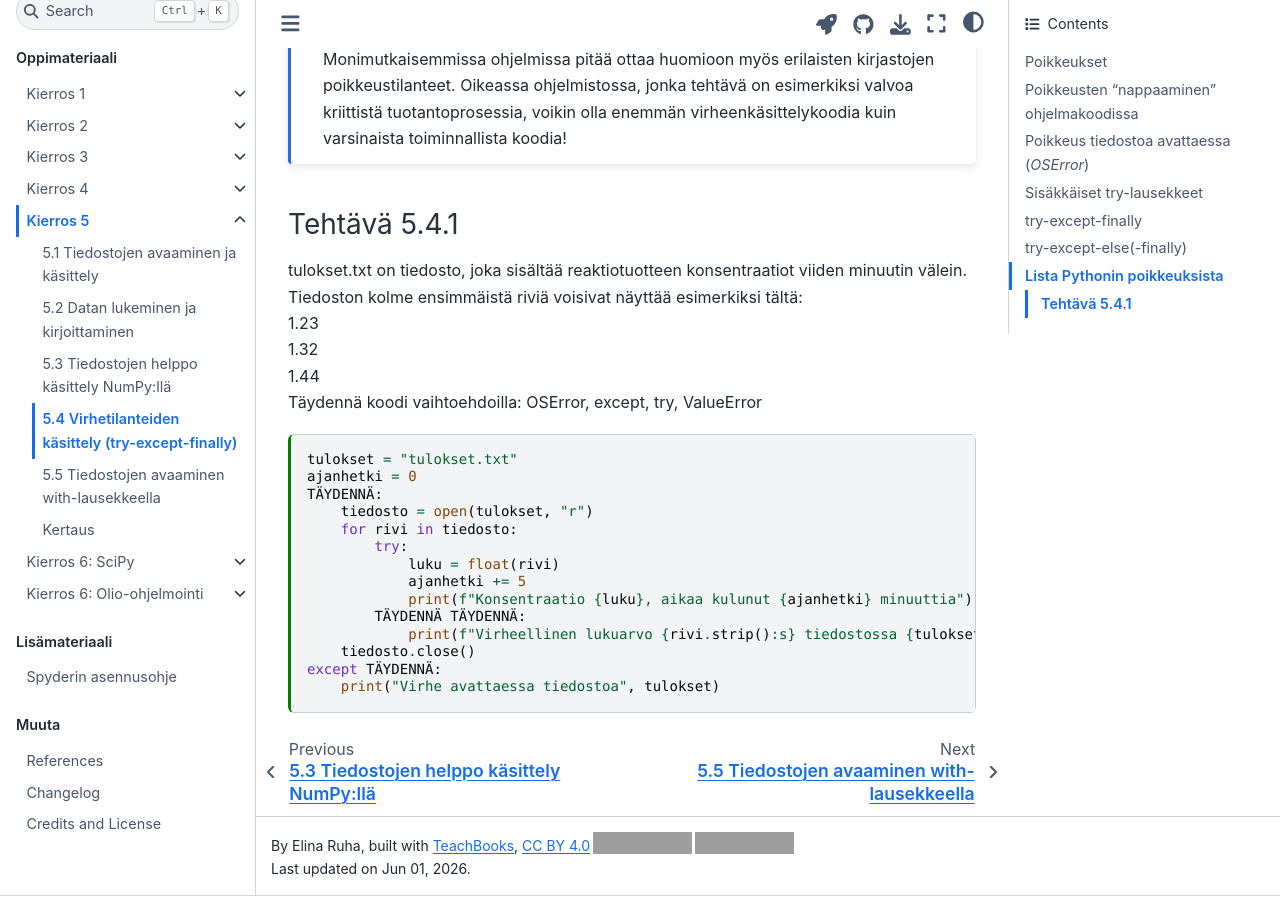
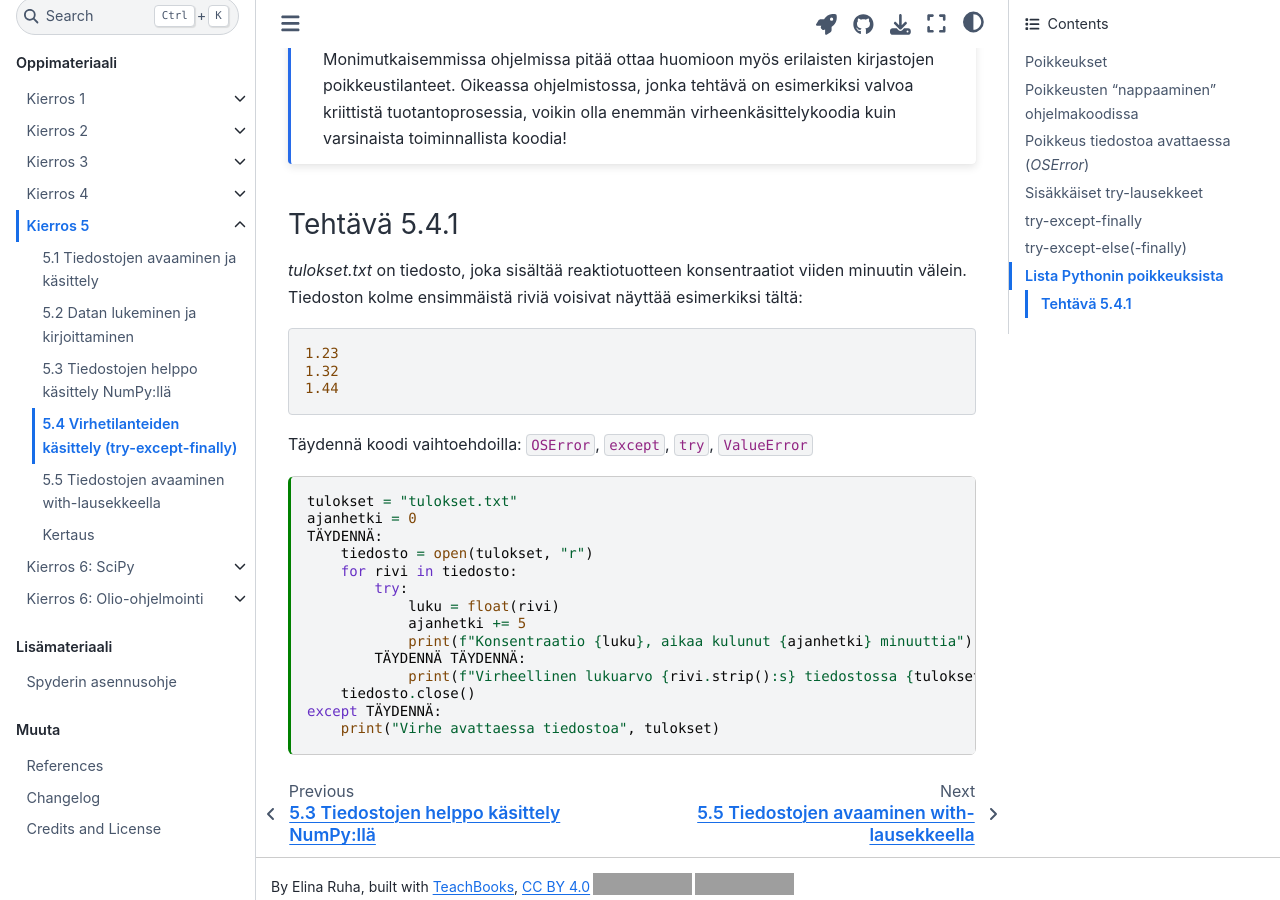
Before and after one commit to elina-ruha/CHEM-ohjelmointikurssikirja-test, a Jupyter Book: the page built from book/Kierros5/s5_4.md, in a window 1280 px wide and 900 px high, scrolled down 4176 px. Built offline with Jupyter Book 1.0.4 settings and Sphinx 7.4.7 and the Sphinx Book theme 1.1.4, drawn with Linux system fonts in a browser that asks for light colours; comment, search, counter and statistics services are not loaded; some of the changed text lies outside the part shown; grey boxes are pictures that could not be loaded.

Commit message:
Update s5_4.md

````diff
--- a/book/Kierros5/s5_4.md
+++ b/book/Kierros5/s5_4.md
@@ -156,12 +156,14 @@ jonka tehtävä on esimerkiksi valvoa kriittistä tuotantoprosessia, voikin olla
 virheenkäsittelykoodia kuin varsinaista toiminnallista koodia!
 :::
 ### Tehtävä 5.4.1
-tulokset.txt on tiedosto, joka sisältää reaktiotuotteen konsentraatiot viiden minuutin välein. Tiedoston kolme ensimmäistä riviä
-voisivat näyttää esimerkiksi tältä:\
-1.23\
-1.32\
-1.44\
-Täydennä koodi vaihtoehdoilla: OSError, except, try, ValueError
+*tulokset.txt* on tiedosto, joka sisältää reaktiotuotteen konsentraatiot viiden minuutin välein. Tiedoston kolme
+ensimmäistä riviä voisivat näyttää esimerkiksi tältä:
+``` ipython3
+1.23
+1.32
+1.44
+```
+Täydennä koodi vaihtoehdoilla: `OSError`, `except`, `try`, `ValueError`
 ```{code-cell} ipython3
 tulokset = "tulokset.txt"
 ajanhetki = 0
````
Also changed, not shown: other parts of book/Kierros5/s5_4.md (+1 -1 lines).
